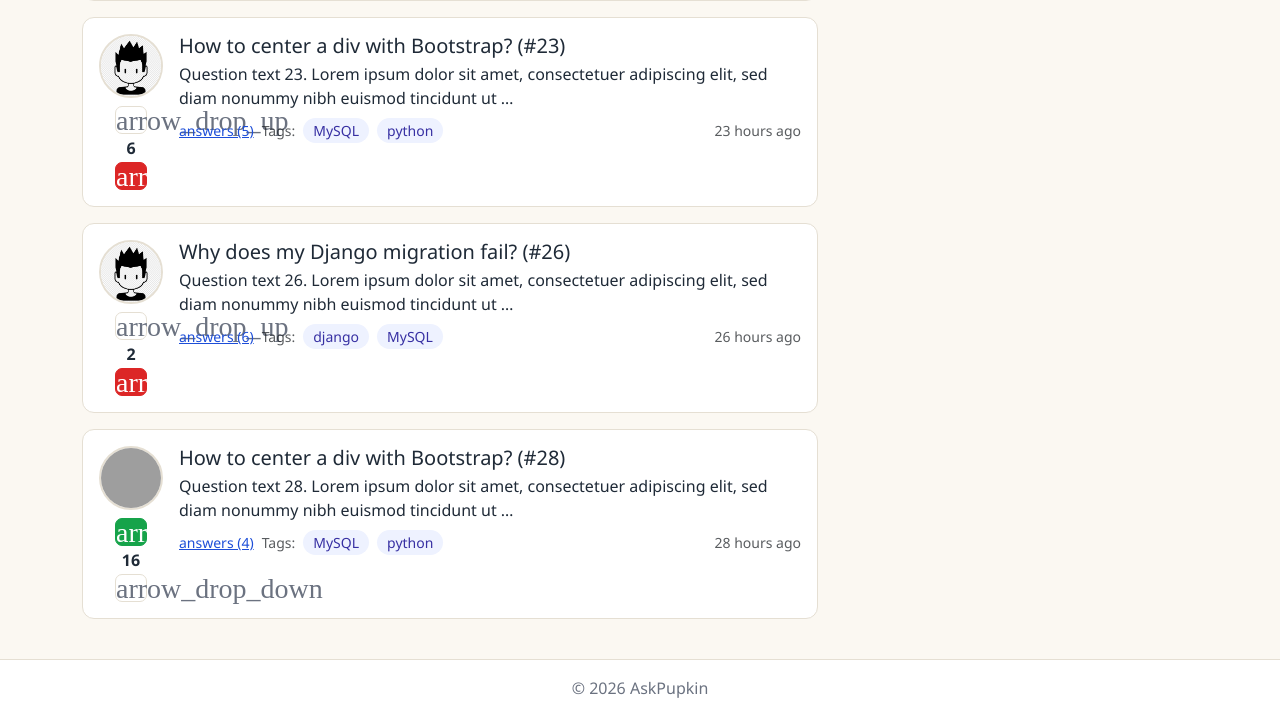
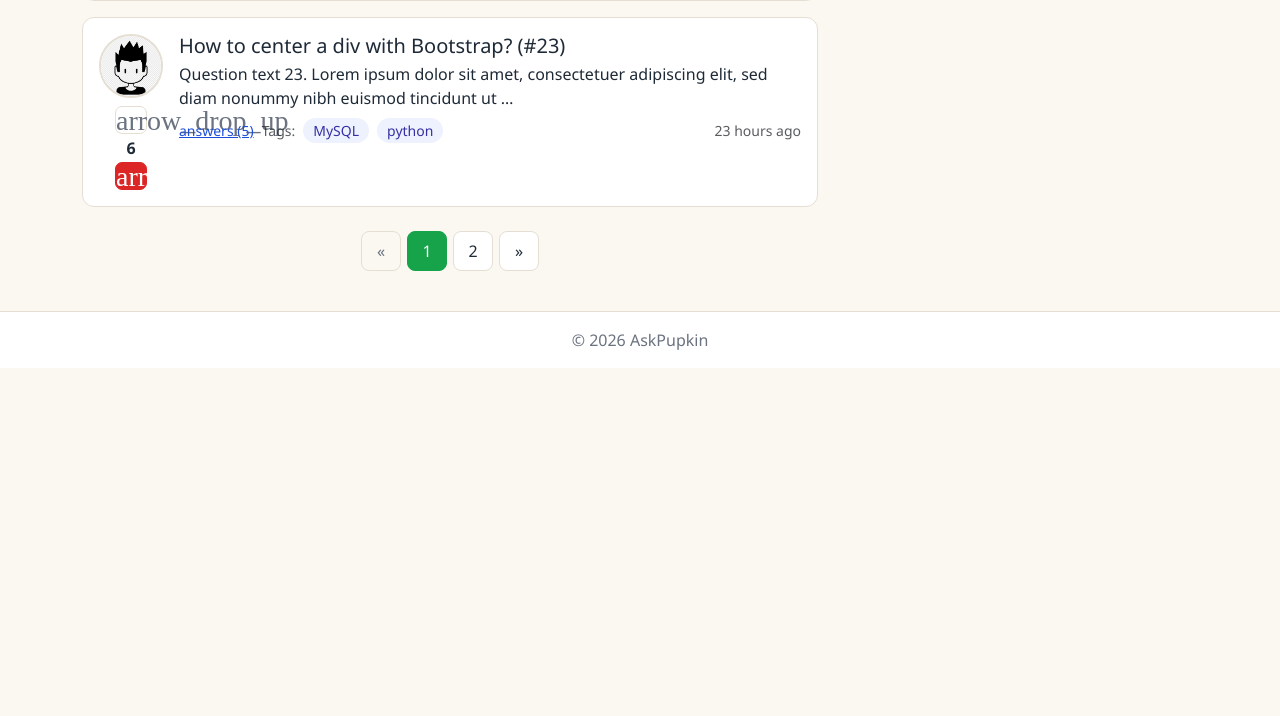
Before and after one commit to vkir-ol/2026-VK-EDU-Web-11-Kireev-V, a Django app: page /tag/MySQL/ in a window 1280 px wide. Shown: the part 1982-2698 px from the top of the page. After the commit the page ends 2350 px from the top, so only its background shows below. Run offline with Django 5.2, Linux system fonts and the light colour scheme; tables that the repository leaves empty hold one stand-in row (values such as "Sample post"); some libraries are stand-ins or nearby versions; some web fonts are replaced; grey boxes are pictures that could not be loaded.

Commit message:
Добавил пагинацию

```diff
--- /dev/null
+++ b/core/templates/core/includes/pagination.html
@@ -0,0 +1,27 @@
+{% if page.has_other_pages %}
+<nav class="mt-4">
+    <ul class="pagination pk-pagination justify-content-center flex-wrap">
+
+        {% if page.has_previous %}
+            <li class="page-item"><a class="page-link" href="?page={{ page.previous_page_number }}">&laquo;</a></li>
+        {% else %}
+            <li class="page-item disabled"><span class="page-link">&laquo;</span></li>
+        {% endif %}
+
+        {% for num in page.paginator.page_range %}
+            {% if num == page.number %}
+                <li class="page-item active"><span class="page-link">{{ num }}</span></li>
+            {% else %}
+                <li class="page-item"><a class="page-link" href="?page={{ num }}">{{ num }}</a></li>
+            {% endif %}
+        {% endfor %}
+
+        {% if page.has_next %}
+            <li class="page-item"><a class="page-link" href="?page={{ page.next_page_number }}">&raquo;</a></li>
+        {% else %}
+            <li class="page-item disabled"><span class="page-link">&raquo;</span></li>
+        {% endif %}
+
+    </ul>
+</nav>
+{% endif %}
--- /dev/null
+++ b/core/utils.py
@@ -0,0 +1,17 @@
+from django.core.paginator import Paginator, PageNotAnInteger, EmptyPage
+
+
+def paginate(objects_list, request, per_page=10):
+    paginator = Paginator(objects_list, per_page)
+    page_number = request.GET.get('page', 1)
+
+    try:
+        page = paginator.page(page_number)
+    except PageNotAnInteger:
+        # если в page не число - показываем первую страницу
+        page = paginator.page(1)
+    except EmptyPage:
+        # если такой страницы нет - показываем последнюю
+        page = paginator.page(paginator.num_pages)
+
+    return page
--- a/questions/templates/questions/includes/question_list.html
+++ b/questions/templates/questions/includes/question_list.html
@@ -1,5 +1,7 @@
-{% for question in questions %}
+{% for question in page %}
     {% include "questions/includes/question_card.html" %}
 {% empty %}
     <p class="text-muted">Вопросов пока нет</p>
 {% endfor %}
+
+{% include "core/includes/pagination.html" %}
--- a/questions/views.py
+++ b/questions/views.py
@@ -1,4 +1,5 @@
 from django.shortcuts import render
+from core.utils import paginate
 
 TAGS = ["python", "django", "football", "MySQL", "perl"]
 
@@ -11,7 +12,7 @@ TITLES = [
 ]
 
 QUESTIONS = []
-for i in range(1, 31):
+for i in range(1, 51):
     QUESTIONS.append({
         "id": i,
         "title": f"{TITLES[i % len(TITLES)]} (#{i})",
@@ -28,16 +29,18 @@ for i in range(1, 31):
 
 
 def index(request):
-    return render(request, "questions/index.html", {"questions": QUESTIONS})
-
+    page = paginate(QUESTIONS, request)
+    return render(request, "questions/index.html", {"page": page})
 
 def hot(request):
     hot_questions = sorted(QUESTIONS, key=lambda q: q["rating"], reverse=True)
-    return render(request, "questions/hot.html", {"questions": hot_questions})
+    page = paginate(hot_questions, request)
+    return render(request, "questions/hot.html", {"page": page})
 
 def tag(request, tag_name):
     tagged = [q for q in QUESTIONS if tag_name in q["tags"]]
-    return render(request, "questions/tag.html", {"tag_name": tag_name, "questions": tagged})
+    page = paginate(tagged, request)
+    return render(request, "questions/tag.html", {"tag_name": tag_name, "page": page})
 
 def question(request, question_id):
     return render(request, "questions/question.html", {"question_id": question_id})
```
